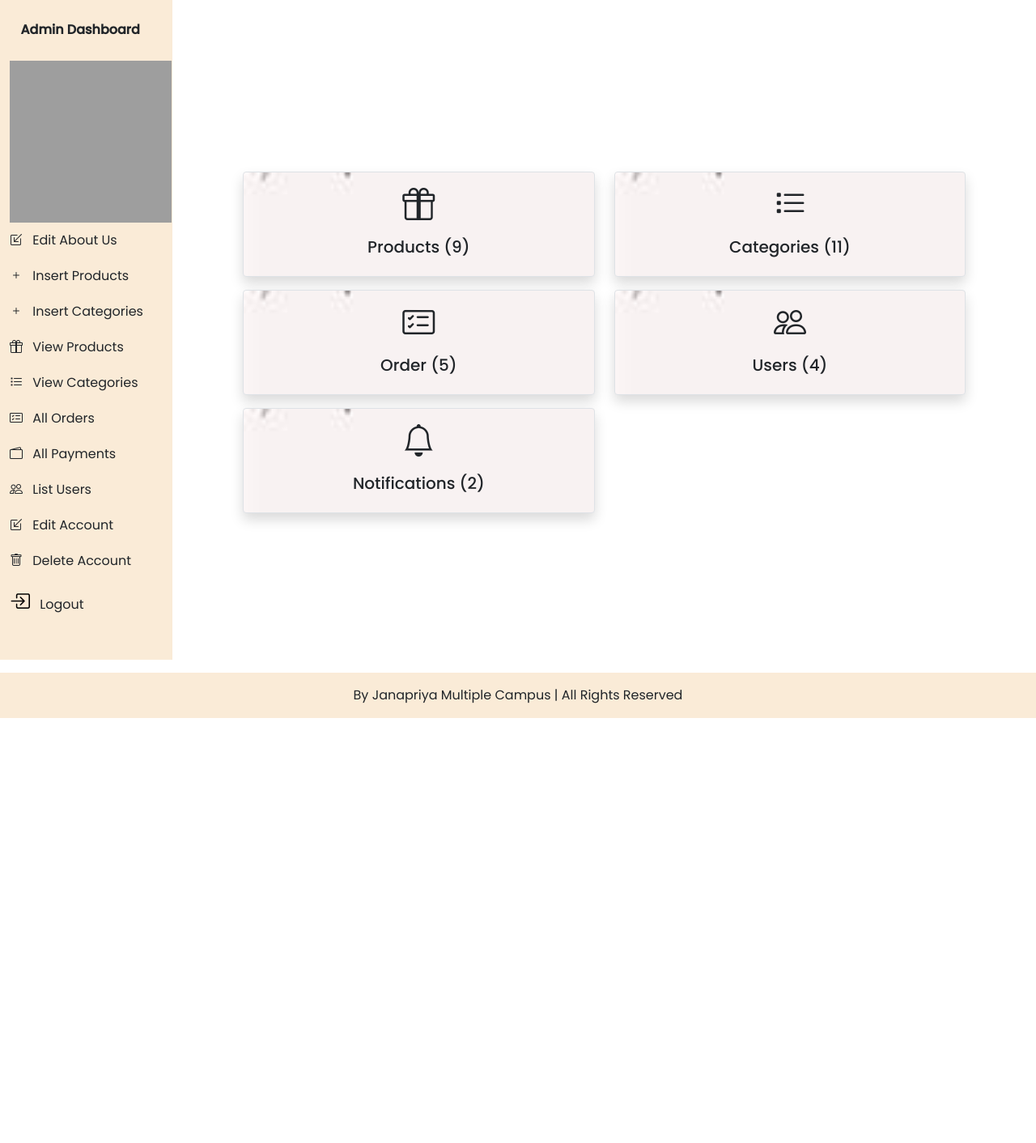
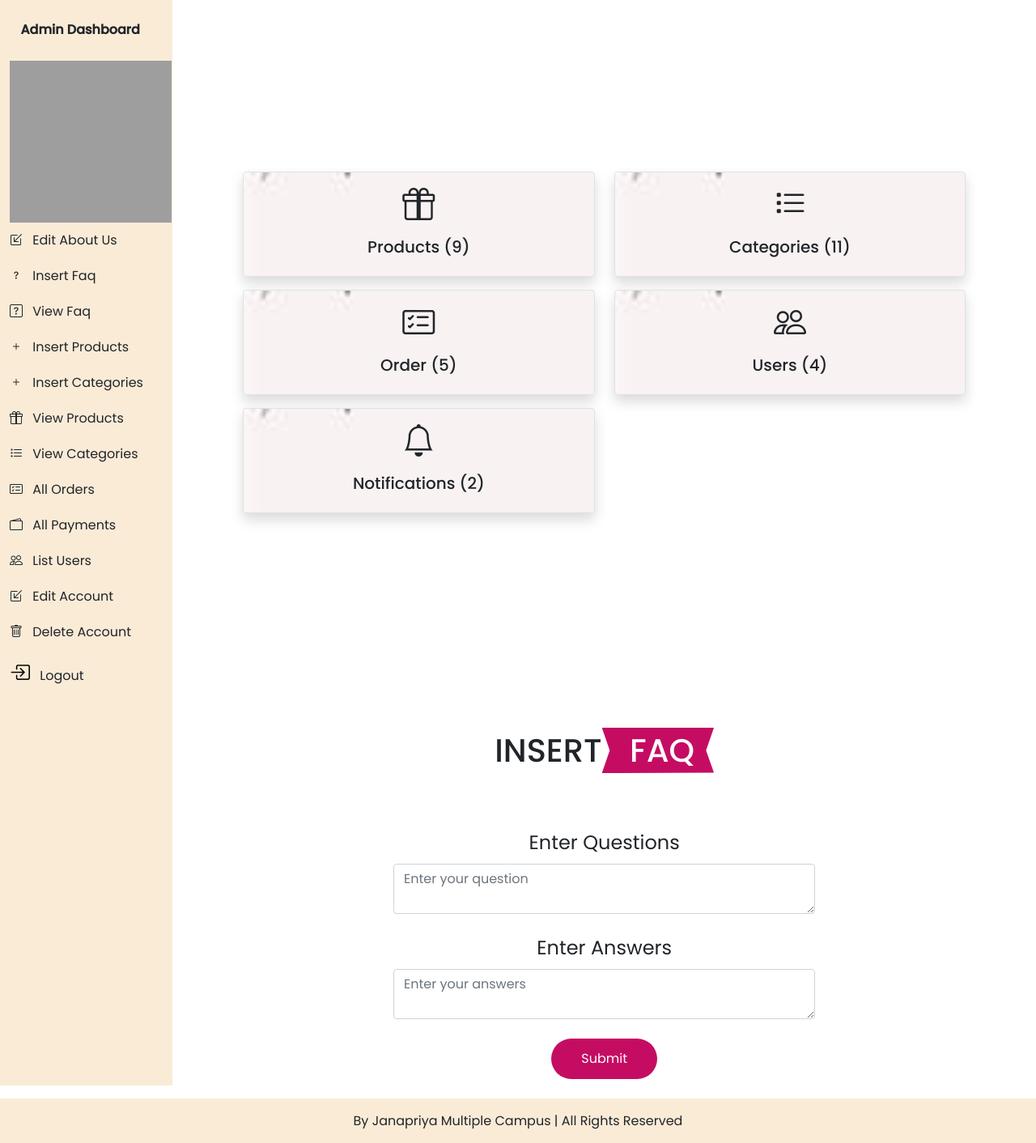
Before and after one commit to krishnaluharuka/jmc, a PHP site: page /hi5treasures_recomm/admin_area/index.php?insert_faq in a window 1280 px wide. Shown: the part 237-1649 px from the top of the page at 81% size. Before the commit the page ends 1124 px from the top, so only its background shows below. Run offline with PHP 8.4, Linux system fonts and the light colour scheme; a user stored in the database is signed in; data comes from the database, SQL or seed files in the repository; some libraries are stand-ins or nearby versions; grey boxes are pictures that could not be loaded.

Commit message:
Update index.php

```diff
--- a/Hi5treasures_recomm/admin_area/index.php
+++ b/Hi5treasures_recomm/admin_area/index.php
@@ -4,6 +4,7 @@ if (session_status() == PHP_SESSION_NONE) {
 }
 include('../includes/connect.php');
 include('navbar3.php');
+
 $admin_user = $_SESSION['admin_name'];
 
 if (!isset($admin_user)) {
@@ -17,7 +18,7 @@ if (!isset($admin_user)) {
   <meta charset="UTF-8">
   <meta name="viewport" content="width=device-width, initial-scale=1.0">
   <title>Admin DashBoard</title>
-  <link href="../images/logo.jpg" rel="icon" type="image/icon">
+  <link href="admin_images/<?php echo $logo; ?>" rel="icon" type="image/icon">
   <link href="https://cdn.jsdelivr.net/npm/bootstrap@5.0.2/dist/css/bootstrap.min.css" rel="stylesheet" integrity="sha384-EVSTQN3/azprG1Anm3QDgpJLIm9Nao0Yz1ztcQTwFspd3yD65VohhpuuCOmLASjC" crossorigin="anonymous">
   <script src="https://cdn.jsdelivr.net/npm/@popperjs/core@2.9.2/dist/umd/popper.min.js" integrity="sha384-IQsoLXl5PILFhosVNubq5LC7Qb9DXgDA9i+tQ8Zj3iwWAwPtgFTxbJ8NT4GN1R8p" crossorigin="anonymous"></script>
   <script src="https://cdn.jsdelivr.net/npm/bootstrap@5.0.2/dist/js/bootstrap.bundle.min.js" integrity="sha384-MrcW6ZMFYlzcLA8Nl+NtUVF0sA7MsXsP1UyJoMp4YLEuNSfAP+JcXn/tWtIaxVXM" crossorigin="anonymous"></script>
@@ -108,6 +109,12 @@ if (!isset($admin_user)) {
             <a class="nav-link text-dark" aria-current="page" href="index.php?edit_about_us"><i class="bi bi-box-arrow-in-down-left pe-2"></i> Edit About Us</a>
           </li>
           <li class="nav-item">
+            <a class="nav-link text-dark" aria-current="page" href="index.php?insert_faq"><i class="bi bi-question pe-2"></i> Insert faq</a>
+          </li>
+          <li class="nav-item">
+            <a class="nav-link text-dark" aria-current="page" href="index.php?list_faq"><i class="bi bi-question-square pe-2"></i> View faq</a>
+          </li>
+          <li class="nav-item">
             <a class="nav-link text-dark" aria-current="page" href="index.php?insert_product"><i class="bi bi-plus pe-2"></i> Insert Products</a>
           </li>
           <li class="nav-item">
@@ -148,6 +155,18 @@ if (!isset($admin_user)) {
         }
         if (isset($_GET['edit_about_us'])) {
           include('edit_about_us.php');
+        }
+        if (isset($_GET['insert_faq'])) {
+          include('faq.php');
+        }
+        if (isset($_GET['list_faq'])) {
+          include('list_faq.php');
+        }
+        if (isset($_GET['edit_faq'])) {
+          include('edit_faq.php');
+        }
+        if (isset($_GET['delete_faq'])) {
+          include('delete_faq.php');
         }
         if (isset($_GET['insert_product'])) {
           include('insert_product.php');
```
